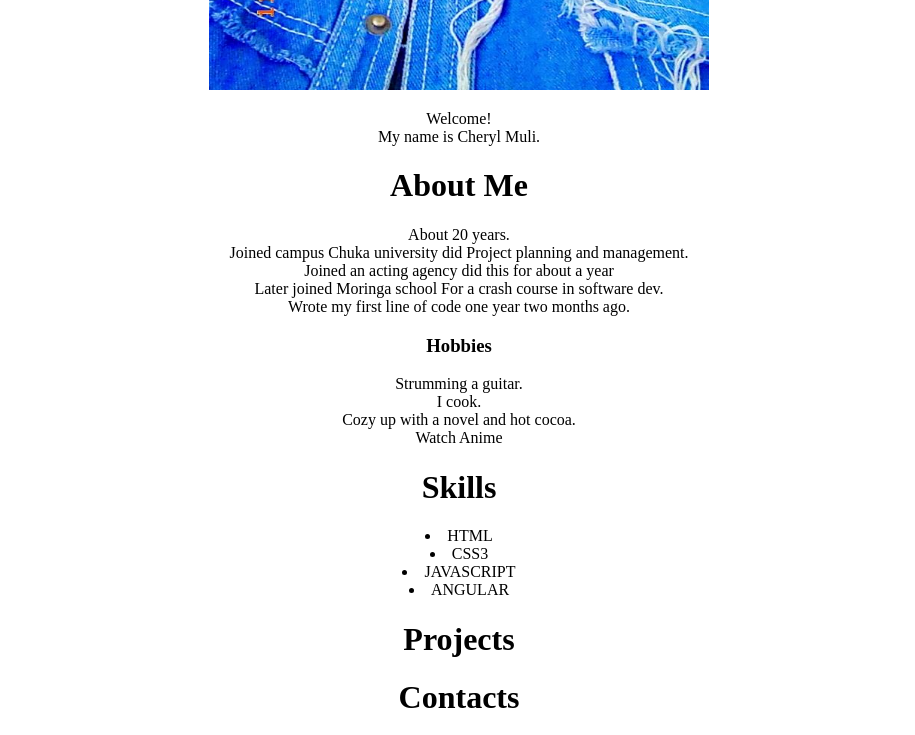
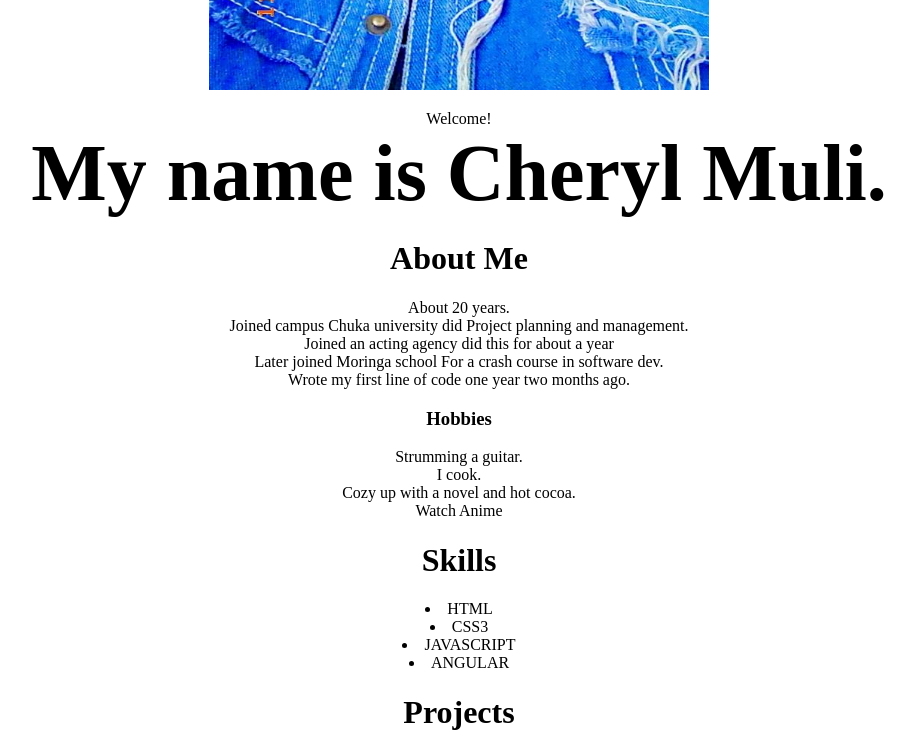
Before and after one commit to muli3203/portfolio, a plain HTML site: page index.html in a window 1280 px wide. Shown: the part 800-1535 px from the top of the page, without its empty margins (181-1096 px from the left). Drawn offline with Linux system fonts and the light colour scheme.

Commit message:
styled the span

```diff
--- a/index.css
+++ b/index.css
@@ -25,3 +25,7 @@ li a:hover{
     color: springgreen;
     background-color: wheat;
 }
+span{
+    font-size:  500%;
+    font-weight: bolder;
+}
```
